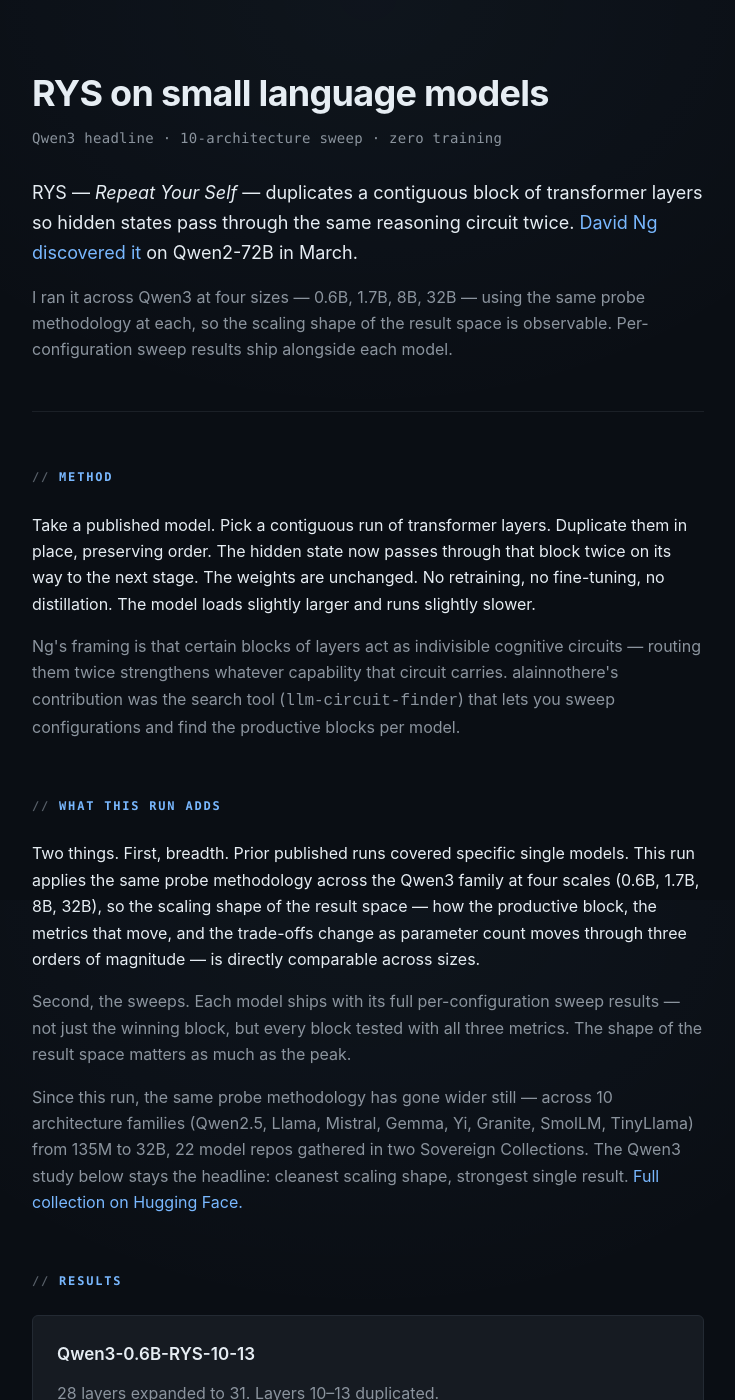
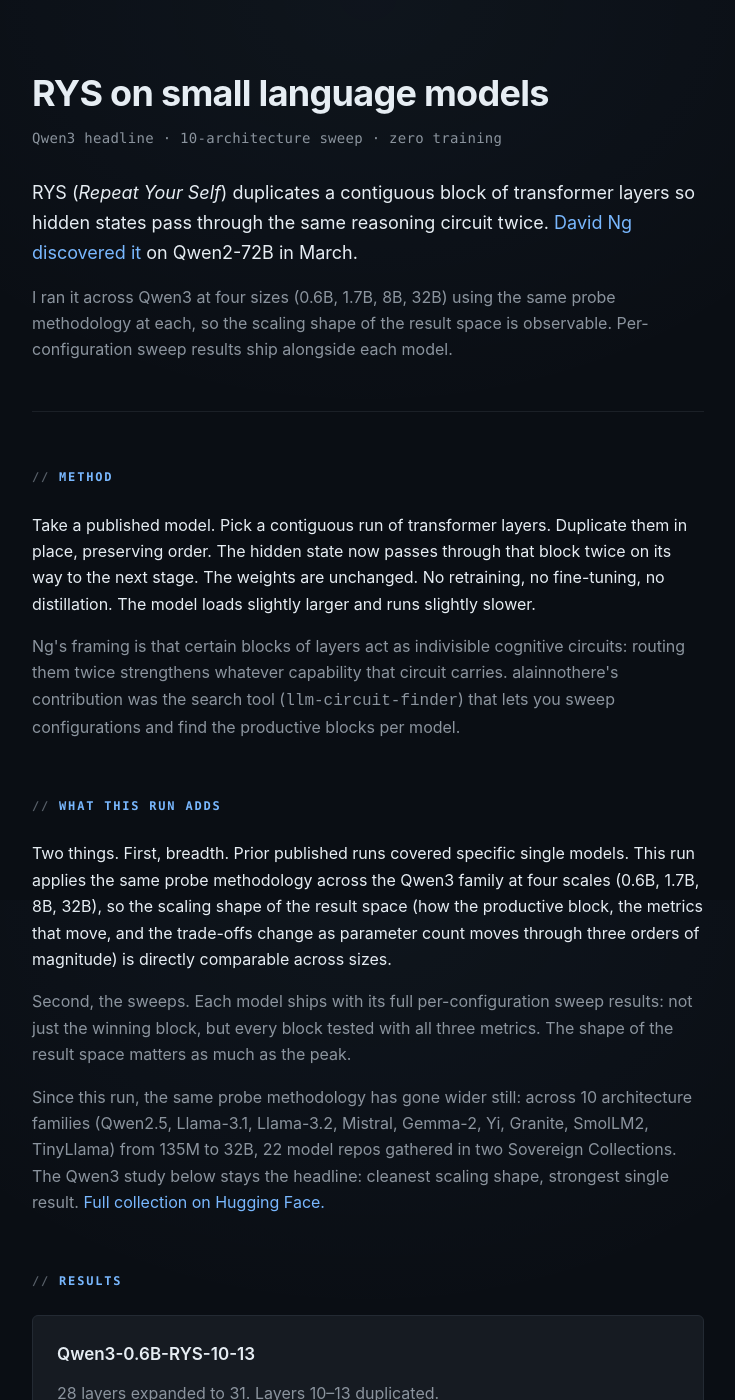
Before and after one commit to john-broadway/john-broadway.github.io, a Jekyll site: the page built from rys/index.html, in a window 1280 px wide and 1400 px high. Shown: the whole window, without its empty margins (272-1007 px from the left). Built offline with Jekyll 4.4.1, drawn with Linux system fonts in a browser that asks for light colours; some of the changed text lies outside the part shown.

Commit message:
subpages: voice sweep + fact fixes
- maude page: three stale version stamps trued to v0.27.4 (description said
  0.22.0, footer said 0.1.7 while the page's own newest section was 0.27.4);
  evergreen copy de-dashed; the dated release sections stay as shipped record.
- rys page: the 10-family roster now matches the published dataset card
  (Llama-3.1 and Llama-3.2 count separately; SmolLM2, Gemma-2 exact); de-dashed.
- keys-test + hello: de-dashed. The one em-dash kept is inside a quotation of
  Proximo's README honesty note, which carries it in the source; a quote
  reproduces its source.
- log: clean, untouched.

```diff
--- a/hello/index.html
+++ b/hello/index.html
@@ -6,7 +6,7 @@
 
   <header>
     <h1>Say something.</h1>
-    <p class="lead body-text">No login. No name. Nothing about you is asked &mdash; there's nowhere to even put it.</p>
+    <p class="lead body-text">No login. No name. Nothing about you is asked: there's nowhere to even put it.</p>
   </header>
 
   <form action="https://formsubmit.co/proximo.mcp@gmail.com" method="post" class="card">
@@ -17,7 +17,7 @@
     <button type="submit">Send</button>
   </form>
 
-  <p>Your words land in our inbox, carried by <a href="https://formsubmit.co">FormSubmit</a> &mdash; a relay built for static-site forms. Their layer, the same way this page is GitHub's. We get the text. That's all we get and all we want.</p>
+  <p>Your words land in our inbox, carried by <a href="https://formsubmit.co">FormSubmit</a>, a relay built for static-site forms. Their layer, the same way this page is GitHub's. We get the text. That's all we get and all we want.</p>
 
   <p>Headless? Same door, one command:</p>
 
--- a/rys/index.html
+++ b/rys/index.html
@@ -7,23 +7,23 @@
   <header>
     <h1>RYS on small language models</h1>
     <div class="subtitle">Qwen3 headline &middot; 10-architecture sweep &middot; zero training</div>
-    <p class="lead body-text">RYS &mdash; <em>Repeat Your Self</em> &mdash; duplicates a contiguous block of transformer layers so hidden states pass through the same reasoning circuit twice. <a href="https://dnhkng.github.io/posts/rys/">David Ng discovered it</a> on Qwen2-72B in March.</p>
-    <p>I ran it across Qwen3 at four sizes &mdash; 0.6B, 1.7B, 8B, 32B &mdash; using the same probe methodology at each, so the scaling shape of the result space is observable. Per-configuration sweep results ship alongside each model.</p>
+    <p class="lead body-text">RYS (<em>Repeat Your Self</em>) duplicates a contiguous block of transformer layers so hidden states pass through the same reasoning circuit twice. <a href="https://dnhkng.github.io/posts/rys/">David Ng discovered it</a> on Qwen2-72B in March.</p>
+    <p>I ran it across Qwen3 at four sizes (0.6B, 1.7B, 8B, 32B) using the same probe methodology at each, so the scaling shape of the result space is observable. Per-configuration sweep results ship alongside each model.</p>
   </header>
 
   <h2>Method</h2>
 
   <p class="body-text">Take a published model. Pick a contiguous run of transformer layers. Duplicate them in place, preserving order. The hidden state now passes through that block twice on its way to the next stage. The weights are unchanged. No retraining, no fine-tuning, no distillation. The model loads slightly larger and runs slightly slower.</p>
 
-  <p>Ng's framing is that certain blocks of layers act as indivisible cognitive circuits &mdash; routing them twice strengthens whatever capability that circuit carries. alainnothere's contribution was the search tool (<code>llm-circuit-finder</code>) that lets you sweep configurations and find the productive blocks per model.</p>
+  <p>Ng's framing is that certain blocks of layers act as indivisible cognitive circuits: routing them twice strengthens whatever capability that circuit carries. alainnothere's contribution was the search tool (<code>llm-circuit-finder</code>) that lets you sweep configurations and find the productive blocks per model.</p>
 
   <h2>What this run adds</h2>
 
-  <p class="body-text">Two things. First, breadth. Prior published runs covered specific single models. This run applies the same probe methodology across the Qwen3 family at four scales (0.6B, 1.7B, 8B, 32B), so the scaling shape of the result space &mdash; how the productive block, the metrics that move, and the trade-offs change as parameter count moves through three orders of magnitude &mdash; is directly comparable across sizes.</p>
+  <p class="body-text">Two things. First, breadth. Prior published runs covered specific single models. This run applies the same probe methodology across the Qwen3 family at four scales (0.6B, 1.7B, 8B, 32B), so the scaling shape of the result space (how the productive block, the metrics that move, and the trade-offs change as parameter count moves through three orders of magnitude) is directly comparable across sizes.</p>
 
-  <p>Second, the sweeps. Each model ships with its full per-configuration sweep results &mdash; not just the winning block, but every block tested with all three metrics. The shape of the result space matters as much as the peak.</p>
+  <p>Second, the sweeps. Each model ships with its full per-configuration sweep results: not just the winning block, but every block tested with all three metrics. The shape of the result space matters as much as the peak.</p>
 
-  <p>Since this run, the same probe methodology has gone wider still &mdash; across 10 architecture families (Qwen2.5, Llama, Mistral, Gemma, Yi, Granite, SmolLM, TinyLlama) from 135M to 32B, 22 model repos gathered in two Sovereign Collections. The Qwen3 study below stays the headline: cleanest scaling shape, strongest single result. <a href="https://huggingface.co/john-broadway">Full collection on Hugging Face.</a></p>
+  <p>Since this run, the same probe methodology has gone wider still: across 10 architecture families (Qwen2.5, Llama-3.1, Llama-3.2, Mistral, Gemma-2, Yi, Granite, SmolLM2, TinyLlama) from 135M to 32B, 22 model repos gathered in two Sovereign Collections. The Qwen3 study below stays the headline: cleanest scaling shape, strongest single result. <a href="https://huggingface.co/john-broadway">Full collection on Hugging Face.</a></p>
 
   <h2>Results</h2>
 
@@ -48,7 +48,7 @@
       <div class="stat"><div class="num">&minus;6%</div><div class="label">reasoning</div></div>
       <div class="stat"><div class="num">51</div><div class="label">configs</div></div>
     </div>
-    <p class="status">Largest math gain in the family. Reasoning drops &mdash; the trade is real at this scale.</p>
+    <p class="status">Largest math gain in the family. Reasoning drops. The trade is real at this scale.</p>
   </article>
 
   <article class="card">
@@ -75,9 +75,9 @@
     <p class="status">The only configuration that improves all three metrics simultaneously out of 63 tested.</p>
   </article>
 
-  <p>Three benchmarks measured per configuration: math, EQ (emotional reasoning), and reasoning (multi-step). Numbers come straight off the sweep results in each model's HF repo &mdash; see the JSONLs for the exact suites and raw scores.</p>
+  <p>Three benchmarks measured per configuration: math, EQ (emotional reasoning), and reasoning (multi-step). Numbers come straight off the sweep results in each model's HF repo. See the JSONLs for the exact suites and raw scores.</p>
 
-  <p class="status">A caveat earned since: these scores come from thin search probes (16 math / 16 EQ / 17 reasoning, coarsely quantized). They are a good heuristic for <em>finding</em> productive duplication blocks, but a poor capability benchmark &mdash; and at small scale (&le;~1.5B) their failure modes can manufacture apparent gains that don't reproduce on a full benchmark. Read the small-model deltas as search signal, not capability claims; the evidence is most trustworthy at the largest scales, where RYS was first demonstrated.</p>
+  <p class="status">A caveat earned since: these scores come from thin search probes (16 math / 16 EQ / 17 reasoning, coarsely quantized). They are a good heuristic for <em>finding</em> productive duplication blocks, but a poor capability benchmark, and at small scale (&le;~1.5B) their failure modes can manufacture apparent gains that don't reproduce on a full benchmark. Read the small-model deltas as search signal, not capability claims; the evidence is most trustworthy at the largest scales, where RYS was first demonstrated.</p>
 
   <h2>Models</h2>
 
@@ -88,22 +88,22 @@
     <a href="https://huggingface.co/john-broadway/Qwen3-32B-RYS-20-28-GGUF">32B</a>
   </p>
 
-  <p>All four are GGUF Q4_K_M quantizations &mdash; small enough for consumer GPUs. The 0.6B is 424&nbsp;MB; the 32B is 22&nbsp;GB. Run with <code>llama.cpp</code> or <code>llama-cpp-python</code>; no special inference path needed. The model card on each repo has a copy-paste invocation.</p>
+  <p>All four are GGUF Q4_K_M quantizations, small enough for consumer GPUs. The 0.6B is 424&nbsp;MB; the 32B is 22&nbsp;GB. Run with <code>llama.cpp</code> or <code>llama-cpp-python</code>; no special inference path needed. The model card on each repo has a copy-paste invocation.</p>
 
   <h2>License &amp; cost</h2>
 
-  <p class="body-text">The Qwen3 models here are Apache 2.0; across the wider sweep, each model inherits its base model's license. Training cost: zero &mdash; there is no training. The artifacts are GGUF Q4_K_M; the 0.6B and 1.7B run on integrated GPUs, the 8B fits on most consumer cards, the 32B wants 24&nbsp;GB of VRAM.</p>
+  <p class="body-text">The Qwen3 models here are Apache 2.0; across the wider sweep, each model inherits its base model's license. Training cost: zero. There is no training. The artifacts are GGUF Q4_K_M; the 0.6B and 1.7B run on integrated GPUs, the 8B fits on most consumer cards, the 32B wants 24&nbsp;GB of VRAM.</p>
 
   <h2>Datasets</h2>
 
-  <p>Per-configuration sweep results &mdash; every block tried, every metric collected &mdash; ship as JSONLs inside each model's HF repo.</p>
+  <p>Per-configuration sweep results ship as JSONLs inside each model's HF repo: every block tried, every metric collected.</p>
 
   <h2>Sources</h2>
 
   <ul class="values">
-    <li><strong>Original discovery</strong> &mdash; David Ng, <a href="https://dnhkng.github.io/posts/rys/">LLM Neuroanatomy: How I Topped the LLM Leaderboard Without Changing a Single Weight</a> (blog post, March 2026). Qwen2-72B, layers 45&ndash;51.</li>
-    <li><strong>Search tool &amp; mid-scale replication</strong> &mdash; alainnothere, <a href="https://github.com/alainnothere/llm-circuit-finder">llm-circuit-finder</a>. Sharp-boundary finding, Qwen2.5-32B and Devstral-24B.</li>
-    <li><strong>This work</strong> &mdash; same method applied across Qwen3 at four sizes (0.6B, 1.7B, 8B, 32B), full per-configuration sweeps; extended in a follow-on sweep to 10 architecture families, 135M&ndash;32B. All artifacts at <a href="https://huggingface.co/john-broadway">huggingface.co/john-broadway</a>.</li>
+    <li><strong>Original discovery:</strong> David Ng, <a href="https://dnhkng.github.io/posts/rys/">LLM Neuroanatomy: How I Topped the LLM Leaderboard Without Changing a Single Weight</a> (blog post, March 2026). Qwen2-72B, layers 45&ndash;51.</li>
+    <li><strong>Search tool &amp; mid-scale replication:</strong> alainnothere, <a href="https://github.com/alainnothere/llm-circuit-finder">llm-circuit-finder</a>. Sharp-boundary finding, Qwen2.5-32B and Devstral-24B.</li>
+    <li><strong>This work:</strong> same method applied across Qwen3 at four sizes (0.6B, 1.7B, 8B, 32B), full per-configuration sweeps; extended in a follow-on sweep to 10 architecture families, 135M&ndash;32B. All artifacts at <a href="https://huggingface.co/john-broadway">huggingface.co/john-broadway</a>.</li>
   </ul>
 
   <div class="tags"><span>RYS</span><span>SLM</span><span>Qwen3</span><span>Layer Duplication</span><span>Zero Training</span></div>
```
Also changed, not shown: keys-test/index.html (+25 -25 lines), maude/index.html (+28 -28 lines).
